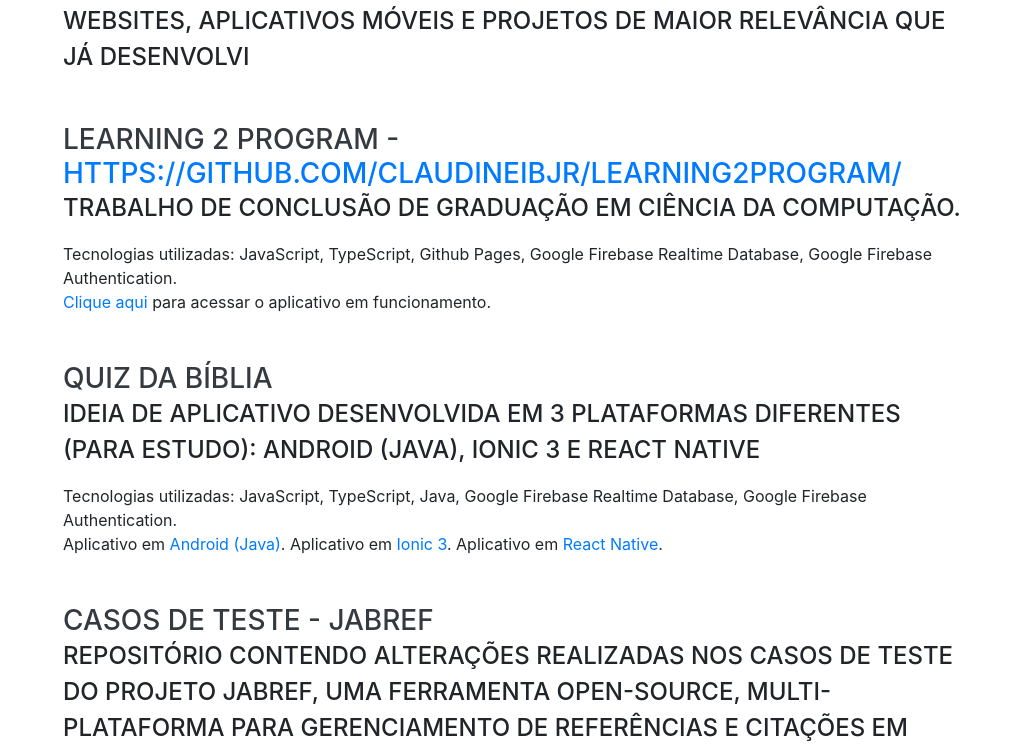
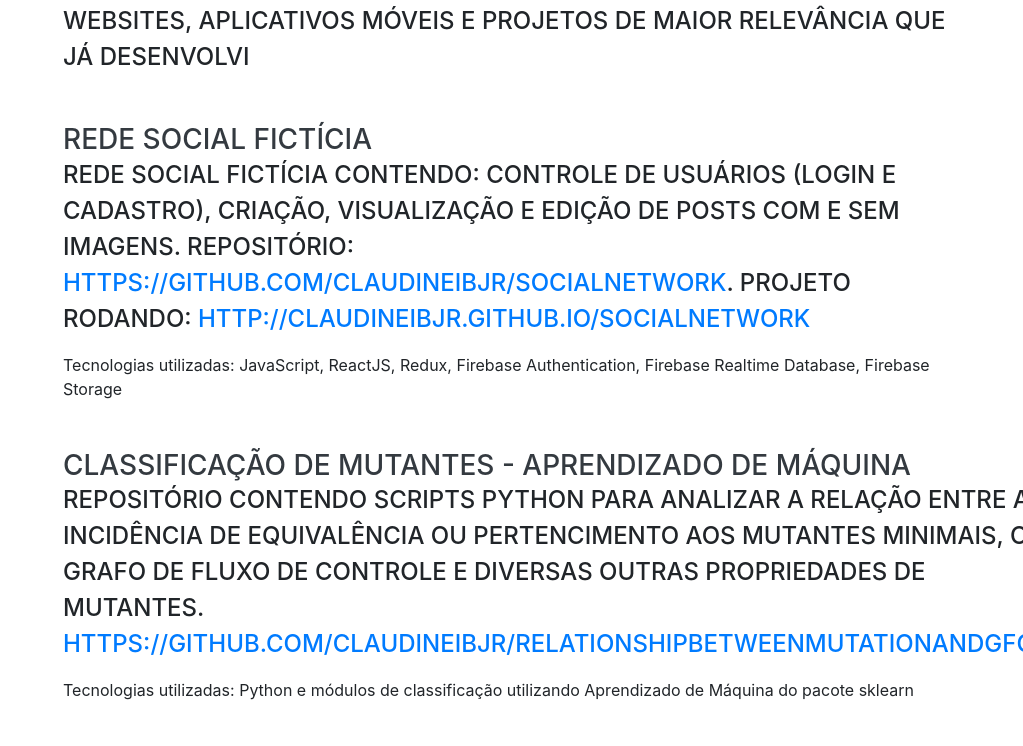
Before and after one commit to claudineibjr/ClaudineiBJr.github.io, a website with bundled scripts: page index.html in a window 1280 px wide. Shown: the part 4860-5606 px from the top of the page, without its empty margins (257-1280 px from the left). Built offline with nearby package versions, Linux system fonts and the light colour scheme; a web font is replaced by a local one.

Commit message:
Inclusão do projeto SocialNetwork no portifólio

```diff
--- a/index.html
+++ b/index.html
@@ -285,18 +285,32 @@
 
 					<div class="resume-item d-flex flex-column flex-md-row justify-content-between mb-5">
 						<div class="resume-content">
-							<h3 class="mb-0">Learning 2 Program - <a href='https://github.com/claudineibjr/Learning2Program/' target='_blank'>https://github.com/claudineibjr/Learning2Program/</a> </h3>
+							<h3 class="mb-0">Rede Social fictícia</h3>
 
 							<div class="subheading mb-3">
-								Trabalho de conclusão de graduação em Ciência da Computação.
+								Rede social fictícia contendo: Controle de usuários (Login e Cadastro), criação, visualização e edição de posts com e sem imagens. Repositório: <a href='https://github.com/claudineibjr/SocialNetwork' target='_blank'>https://github.com/claudineibjr/SocialNetwork</a>. Projeto rodando: <a href='http://claudineibjr.github.io/SocialNetwork' target='_blank'>http://claudineibjr.github.io/SocialNetwork</a>
 							</div>
 
 							<div>
-								Tecnologias utilizadas: JavaScript, TypeScript, Github Pages, Google Firebase Realtime Database, Google Firebase Authentication.<br/>
-								<a href='https://claudineibjr.github.io/Learning2Program/' target='_blank'>Clique aqui</a> para acessar o aplicativo em funcionamento.
+								Tecnologias utilizadas: JavaScript, ReactJS, Redux, Firebase Authentication, Firebase Realtime Database, Firebase Storage
 							</div>
 						</div>
 					</div>
+
+					<div class="resume-item d-flex flex-column flex-md-row justify-content-between mb-5">
+						<div class="resume-content">
+							<h3 class="mb-0">Classificação de mutantes - Aprendizado de máquina</h3>
+
+							<div class="subheading mb-3">
+								Repositório contendo scripts python para analizar a relação entre a incidência de equivalência ou pertencimento aos mutantes minimais, o grafo de fluxo de controle e diversas outras propriedades de mutantes. <a href='https://github.com/claudineibjr/RelationshipBetweenMutationAndGFC' target='_blank'>https://github.com/claudineibjr/RelationshipBetweenMutationAndGFC</a>
+							</div>
+
+							<div>
+								Tecnologias utilizadas: Python e módulos de classificação utilizando Aprendizado de Máquina do pacote sklearn<br/>
+							</div>
+						</div>
+					</div>
+
 
 					<div class="resume-item d-flex flex-column flex-md-row justify-content-between mb-5">
 						<div class="resume-content">
@@ -332,17 +346,20 @@
 
 					<div class="resume-item d-flex flex-column flex-md-row justify-content-between mb-5">
 						<div class="resume-content">
-							<h3 class="mb-0">Classificação de mutantes - Aprendizado de máquina</h3>
+							<h3 class="mb-0">Learning 2 Program - <a href='https://github.com/claudineibjr/Learning2Program/' target='_blank'>https://github.com/claudineibjr/Learning2Program/</a> </h3>
 
 							<div class="subheading mb-3">
-								Repositório contendo scripts python para analizar a relação entre a incidência de equivalência ou pertencimento aos mutantes minimais, o grafo de fluxo de controle e diversas outras propriedades de mutantes. <a href='https://github.com/claudineibjr/RelationshipBetweenMutationAndGFC' target='_blank'>https://github.com/claudineibjr/RelationshipBetweenMutationAndGFC</a>
+								Trabalho de conclusão de graduação em Ciência da Computação.
 							</div>
 
 							<div>
-								Tecnologias utilizadas: Python e módulos de classificação utilizando Aprendizado de Máquina do pacote sklearn<br/>
+								Tecnologias utilizadas: JavaScript, TypeScript, Github Pages, Google Firebase Realtime Database, Google Firebase Authentication.<br/>
+								<a href='https://claudineibjr.github.io/Learning2Program/' target='_blank'>Clique aqui</a> para acessar o aplicativo em funcionamento.
 							</div>
 						</div>
 					</div>
+
+
 
 				</div>
 			</section>
```
